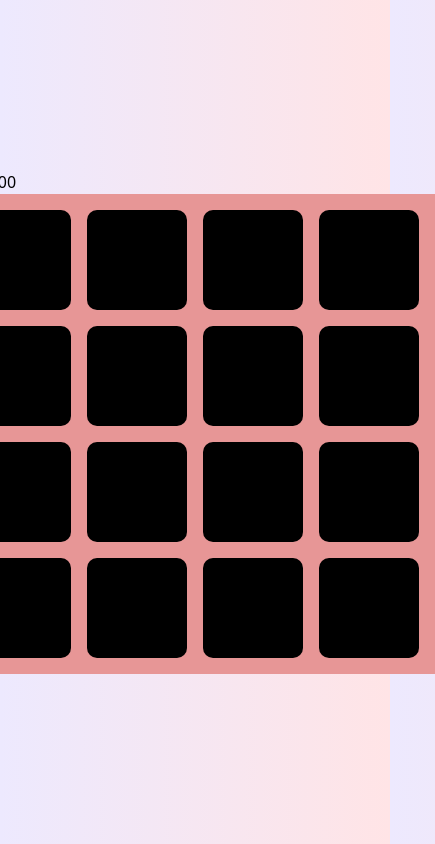
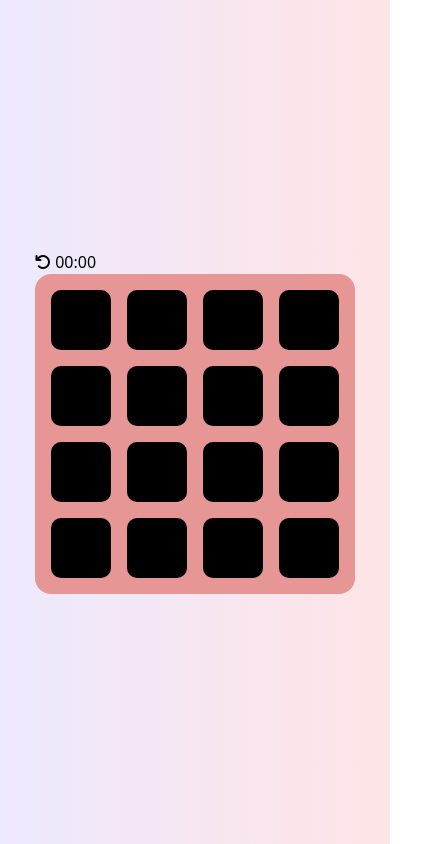
Before and after one commit to SanBal/memory-app, a Next.js app: page / in a window 390 px wide. Shown: the whole page, 435 px wide, since content can reach past the window. Built offline with nearby package versions, Linux system fonts and the light colour scheme.

Commit message:
feat: make it responsive

```diff
--- a/components/Card.module.css
+++ b/components/Card.module.css
@@ -17,3 +17,17 @@
 .card:hover {
     transform: scale(1.02);
 }
+
+@media (max-width: 1200px) {
+    .card {
+      width: 80px;
+      height: 80px;
+    }
+  }
+
+  @media (max-width: 768px) {
+    .card {
+      width: 60px;
+      height: 60px;
+    }
+  }
--- a/components/Field.module.css
+++ b/components/Field.module.css
@@ -5,4 +5,5 @@
     gap: 1rem;
     padding: 1rem;
     background-color: rgb(231, 150, 150);
+    border-radius: 1rem;
 }
```
